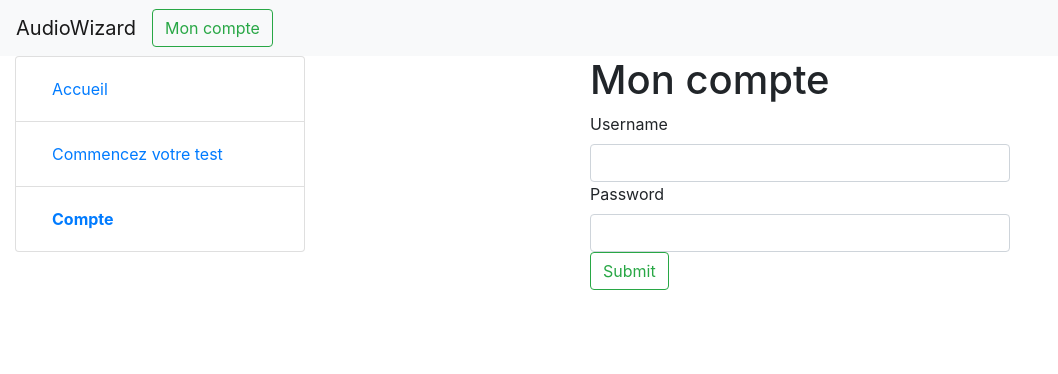
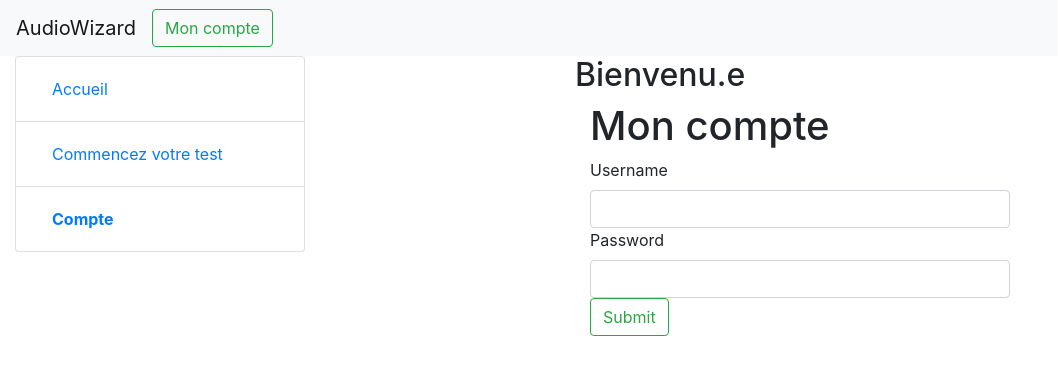
Before and after one commit to SekmSet/audiowizard, a React (Create React App) app in the folder app/: page /account in a window 1280 px wide. Shown: the top 374 px of the page, without its empty margins (0-1058 px from the left). Built offline with nearby package versions, Linux system fonts and the light colour scheme.

Commit message:
user profil page

```diff
--- a/app/src/components/Main.js
+++ b/app/src/components/Main.js
@@ -1,13 +1,16 @@
-import React from 'react'
+import React, {useContext} from 'react'
 import {Route, Switch} from "react-router-dom";
 import {Col, Row} from "react-bootstrap";
-
 import Home from "./Pages/Home";
 import Account from "./Pages/Account";
 import Test from "./Pages/Test";
 import Results from "./Pages/Results";
+import Profil from "./Pages/Profil";
+import UserContext from "../context/UserContext";
 
 function Main() {
+    const { username } = useContext(UserContext);
+
     return (
         <Col md={9}>
             <Row className="justify-content-md-center">
@@ -17,9 +20,18 @@ function Main() {
                             <Home />
                         </Route>
 
-                        <Route path='/account'>
-                            <Account />
-                        </Route>
+                        {!username &&
+                            <Route path='/account'>
+                                {username ?<Account />:<Profil /> }
+                                <Account />
+                            </Route>
+                        }
+
+                        {username &&
+                            <Route path='/account'>
+                                <Profil />
+                            </Route>
+                        }
 
                         <Route path='/test'>
                             <Test />
--- a/app/src/components/Pages/Account.js
+++ b/app/src/components/Pages/Account.js
@@ -8,7 +8,7 @@ import {toast} from "react-toastify";
 function Account() {
 
     const { handleSubmit, register, errors } = useForm();
-    const { setUsername, username } = useContext(UserContext);
+    const { setUsername } = useContext(UserContext);
     const history = useHistory();
 
     const onSubmit = values => {
--- /dev/null
+++ b/app/src/components/Pages/Profil.js
@@ -0,0 +1,17 @@
+import React, {useContext} from 'react';
+import UserContext from '../../context/UserContext';
+
+function Profil() {
+
+    const { username } = useContext(UserContext);
+
+    return (
+        <div>
+            <h2>
+                Bienvenu.e {username}
+            </h2>
+        </div>
+    )
+}
+
+export default Profil;
```
